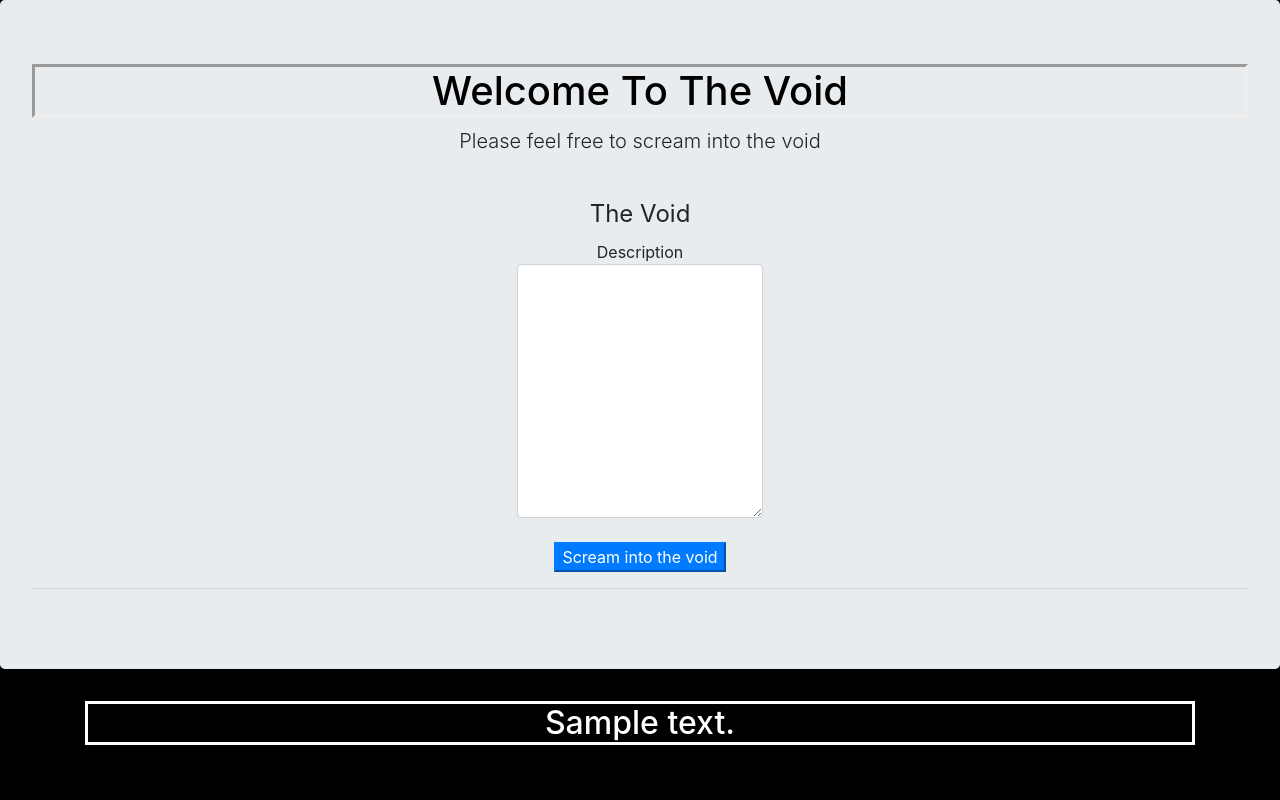
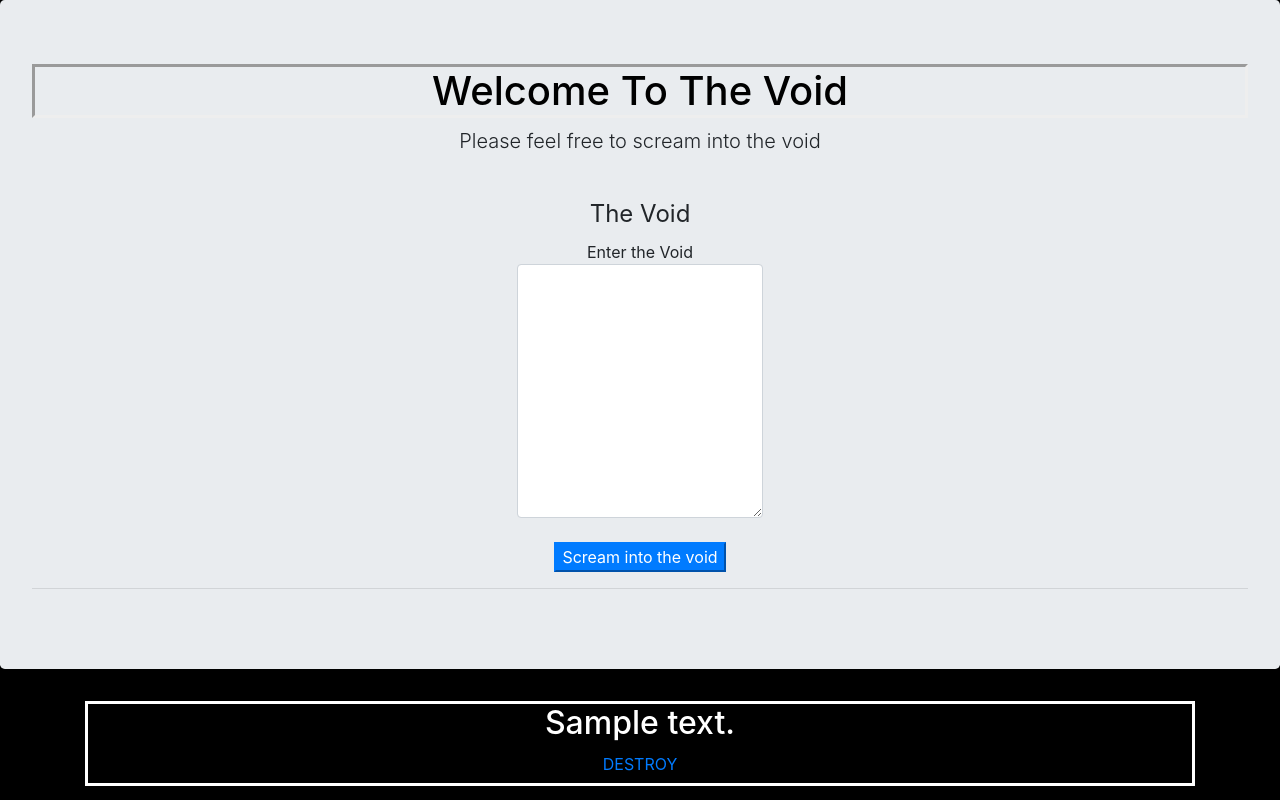
Before and after one commit to fatpat314/fall_intensive, a Flask app: page / in a window 1280 px wide. Run offline with Flask 2, Linux system fonts and the light colour scheme; a database or web service that is not in the repository returns one stand-in record (values such as "Sample title"); some libraries are stand-ins or nearby versions.

Commit message:
COMMENTS ARE DESTROYED

```diff
--- a/app.py
+++ b/app.py
@@ -1,5 +1,7 @@
 from flask import Flask, render_template, redirect, request, url_for
+import pymongo
 from pymongo import MongoClient
+from bson.objectid import ObjectId
 #from data import Articles
 
 client = MongoClient()
@@ -23,7 +25,7 @@ app = Flask(__name__)
 @app.route('/')
 def index():
     """Show all playlists."""
-    comment = comments.find()
+    comment = comments.find().sort([('_id', pymongo.DESCENDING)])
     return render_template('home.html',comment=comment)
 
 # @app.route('/articles')
@@ -59,5 +61,24 @@ def comments_new():
 
     return redirect(url_for('index', _id=request.form.get('_id')))
 
+@app.route('/comments/<comment_id>/edit')
+def comments_edit(comment_id):
+    """Show the edit form"""
+    comment = comments.find_one({'_id': ObjectId(comment_id)})
+    return render_template('comments_edit.html', comment=comment)
+
+@app.route('/home/<comment_id>/delete', methods=['POST'])
+def comments_delete(comment_id):
+    """ Delete one comment"""
+    comments.delete_one({'_id': ObjectId(comment_id)})
+    return redirect('/')
+
+# @app.route('/comments/<comment_id>', methods=['POST'])
+# def comments_delete(comment_id):
+#     """Action to delete a comment."""
+#     comment = comments.find_one({'_id': ObjectId(comment_id)})
+#     comments.delete_one({'_id': ObjectId(comment_id)})
+#     return redirect(url_for(comments_all.html,comment_id=comment.get('comment_id')))
+
 if __name__ == '__main__':
     app.run(debug=True)
--- a/templates/base.html
+++ b/templates/base.html
@@ -11,7 +11,6 @@
 <body>
         {% block body %}
 
-
         {% endblock %}
 
         <script src="https://stackpath.bootstrapcdn.com/bootstrap/4.3.1/js/bootstrap.min.js">
--- a/templates/home.html
+++ b/templates/home.html
@@ -15,6 +15,7 @@
 
         <p class="lead">Please feel free to scream into the void</p><br>
 
+
         <!-- Comments -->
     {% include 'partials/comment_form.html' %}
     <hr>
@@ -23,11 +24,19 @@
     <!-- Show Comments -->
 
     {% for each in comment %}
+
     <div class="lead text-center">
         <div class="container">
         <font color="white">
 
-        <h2> {{ each.content }} </h2>
+
+        <h2>
+            {{ each.content }}
+                <form method="POST" action="/home/{{each._id}}/delete">
+                    <button class='btn btn-link' type='submit'>DESTROY</button>
+                </form>
+        </h2>
+
 
         </font>
         </div>
@@ -35,5 +44,4 @@
     {% endfor %}
 
 
-
 {% endblock %}
--- a/templates/partials/comment_form.html
+++ b/templates/partials/comment_form.html
@@ -7,7 +7,7 @@
 
         <!-- DESCRIPTION -->
         <div class='form-group'>
-            <label for='comment-content'>Description</label<br>
+            <label for='comment-content'>Enter the Void</label<br>
             <textarea class='form-control'
                 id='comment-content'
                 name='content'
@@ -21,5 +21,7 @@
     <!-- BUTTON -->
     <div class='form-group'>
         <button class='btn-primary' type='submit'>Scream into the void</button>
+
     </div>
+
 </form>
```
Also changed, not shown: templates/comments_edit.html (added).
